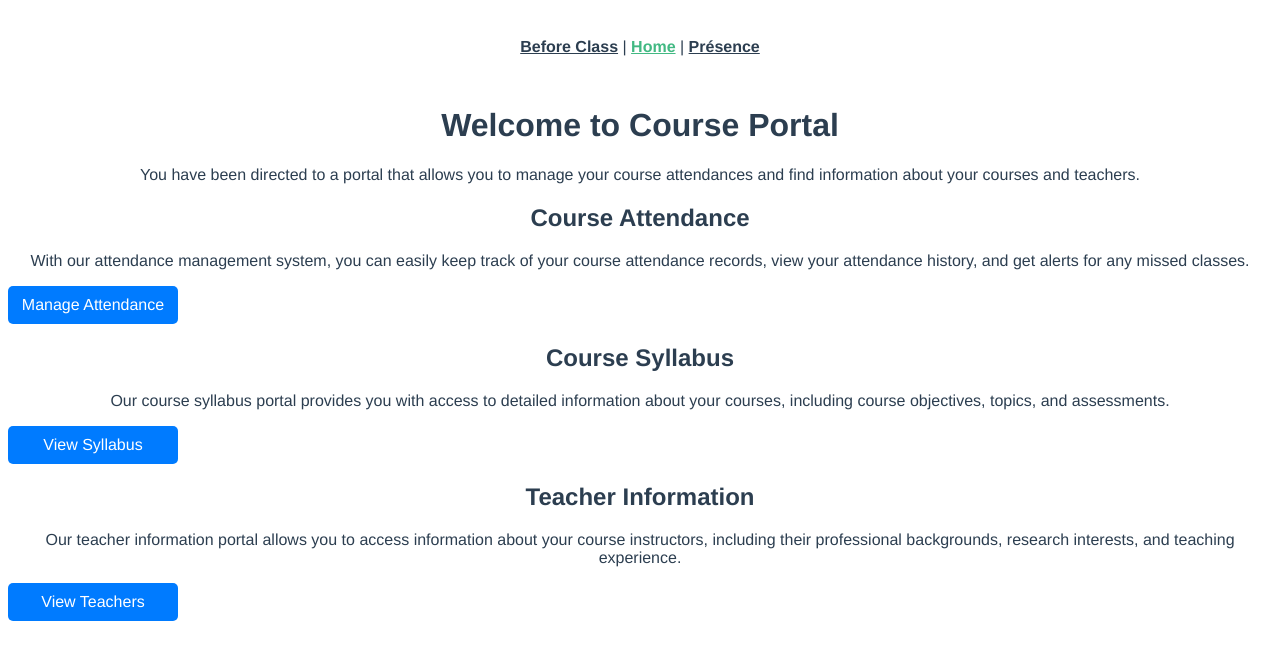
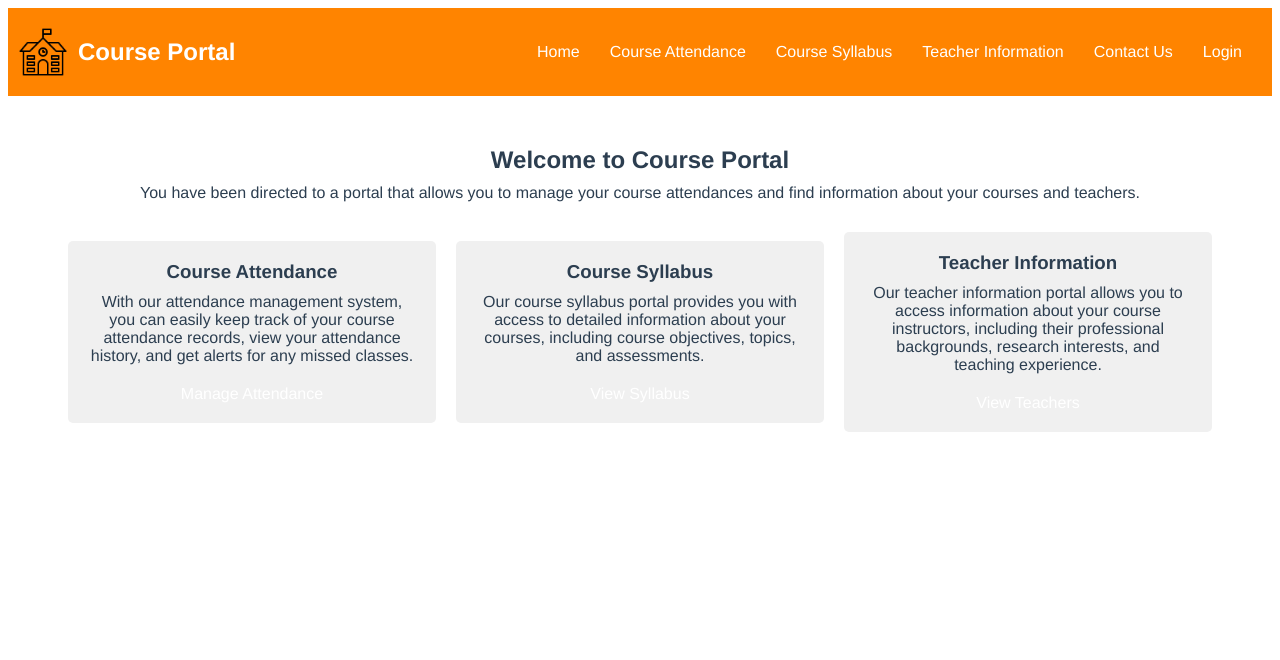
Before and after one commit to aarena18/Emailing, a Vue app: page / in a window 1280 px wide. Shown: the top 660 px of the page. Built offline with nearby package versions, Linux system fonts and the light colour scheme.

Commit message:
:rocket:

```diff
--- a/src/App.vue
+++ b/src/App.vue
@@ -1,8 +1,17 @@
 <template>
   <nav>
-    <router-link to="/before-class">Before Class</router-link> |
-    <router-link to="/">Home</router-link> |
-    <router-link to="/about">Présence</router-link>
+    <div class="logo">
+      <img src="./assets/logoS.png" alt="Logo">
+      <h1>Course Portal</h1>
+    </div>
+    <ul>
+      <li><router-link to="/">Home</router-link></li>
+      <li><router-link to="/about">Course Attendance</router-link></li>
+      <li><router-link to="/before-class">Course Syllabus</router-link></li>
+      <li><router-link to="/teachers">Teacher Information</router-link></li>
+      <li><router-link to="/contact">Contact Us</router-link></li>
+      <li><a href="/profile">Login</a></li>
+    </ul>
   </nav>
   <router-view/>
 </template>
@@ -14,18 +23,47 @@
   -moz-osx-font-smoothing: grayscale;
   text-align: center;
   color: #2c3e50;
+
 }
 
 nav {
-  padding: 30px;
+  background-color: #ff8400;
+  color: #fff;
+  display: flex;
+  justify-content: space-between;
+  align-items: center;
+  padding: 10px;
 }
 
-nav a {
-  font-weight: bold;
-  color: #2c3e50;
+.logo {
+  display: flex;
+  align-items: center;
 }
 
-nav a.router-link-exact-active {
-  color: #42b983;
+.logo img {
+  width: 50px;
+  margin-right: 10px;
+}
+
+ul {
+  list-style: none;
+  margin: 0;
+  padding: 0;
+  display: flex;
+}
+
+li {
+  margin-right: 10px;
+}
+
+a {
+  color: #fff;
+  text-decoration: none;
+  padding: 10px;
+  border-radius: 5px;
+}
+
+a:hover {
+  background-color: #0056b3;
 }
 </style>
--- a/src/views/HomeView.vue
+++ b/src/views/HomeView.vue
@@ -1,26 +1,28 @@
-<template>
-  <div>
-    <h1>Welcome to Course Portal</h1>
-    <p>
-      You have been directed to a portal that allows you to manage your course attendances and find information about your courses and teachers.
-    </p>
-    <h2>Course Attendance</h2>
-    <p>
-      With our attendance management system, you can easily keep track of your course attendance records, view your attendance history, and get alerts for any missed classes.
-    </p>
-    <router-link to="/about" class="button">Manage Attendance</router-link>
-    <h2>Course Syllabus</h2>
-    <p>
-      Our course syllabus portal provides you with access to detailed information about your courses, including course objectives, topics, and assessments.
-    </p>
-    <router-link to="/before-class" class="button">View Syllabus</router-link>
-    <h2>Teacher Information</h2>
-    <p>
-      Our teacher information portal allows you to access information about your course instructors, including their professional backgrounds, research interests, and teaching experience.
-    </p>
-    <router-link to="/before-class" class="button">View Teachers</router-link>
-  </div>
-</template>
+
+  <template>
+    <div class="container">
+      <h2>Welcome to Course Portal</h2>
+      <p>You have been directed to a portal that allows you to manage your course attendances and find information about your courses and teachers.</p>
+      <div class="row">
+        <div class="col">
+          <h3>Course Attendance</h3>
+          <p>With our attendance management system, you can easily keep track of your course attendance records, view your attendance history, and get alerts for any missed classes.</p>
+          <router-link to="/attendance">Manage Attendance</router-link>
+        </div>
+        <div class="col">
+          <h3>Course Syllabus</h3>
+          <p>Our course syllabus portal provides you with access to detailed information about your courses, including course objectives, topics, and assessments.</p>
+          <router-link to="/syllabus">View Syllabus</router-link>
+        </div>
+        <div class="col">
+          <h3>Teacher Information</h3>
+          <p>Our teacher information portal allows you to access information about your course instructors, including their professional backgrounds, research interests, and teaching experience.</p>
+          <router-link to="/teachers">View Teachers</router-link>
+        </div>
+      </div>
+    </div>
+  </template>
+
 
 <script>
 export default {
@@ -29,16 +31,29 @@ export default {
 </script>
 
 <style scoped>
-.button {
-  display: block;
-  margin-top: 10px;
-  padding: 10px;
-  background-color: #007bff;
-  color: #fff;
-  text-decoration: none;
+.container {
+  margin: 50px;
+}
+
+.row {
+  display: flex;
+  justify-content: space-between;
+  align-items: center;
+}
+
+.col {
+  flex: 1;
+  margin: 10px;
+  padding: 20px;
+  background-color: #f0f0f0;
   border-radius: 5px;
-  text-align: center;
-  width: 150px;
-  cursor: pointer;
+}
+
+h2, h3 {
+  margin: 0 0 10px 0;
+}
+
+p {
+  margin: 0 0 20px 0;
 }
 </style>
--- /dev/null
+++ b/src/views/ProfileView.vue
@@ -0,0 +1,106 @@
+<template>
+    <div>
+      <h2>Login</h2>
+      <form @submit.prevent="login">
+        <div>
+          <label>Email:</label>
+          <input type="email" v-model="loginForm.email" required>
+        </div>
+        <div>
+          <label>Password:</label>
+          <input type="password" v-model="loginForm.password" required>
+        </div>
+        <button type="submit">Login</button>
+      </form>
+
+      <h2>Register</h2>
+      <form @submit.prevent="register">
+        <div>
+          <label>Name:</label>
+          <input type="text" v-model="registerForm.name" required>
+        </div>
+        <div>
+          <label>Email:</label>
+          <input type="email" v-model="registerForm.email" required>
+        </div>
+        <div>
+          <label>Password:</label>
+          <input type="password" v-model="registerForm.password" required>
+        </div>
+        <div>
+          <label>Confirm Password:</label>
+          <input type="password" v-model="registerForm.confirmPassword" required>
+        </div>
+        <button type="submit">Register</button>
+      </form>
+    </div>
+  </template>
+
+  <script>
+  export default {
+    name: "LoginForm",
+    data() {
+      return {
+        loginForm: {
+          email: '',
+          password: ''
+        },
+        registerForm: {
+          name: '',
+          email: '',
+          password: '',
+          confirmPassword: ''
+        }
+      }
+    },
+    methods: {
+      login() {
+        // Handle login logic
+        console.log(this.loginForm);
+        this.loginForm.email = '';
+        this.loginForm.password = '';
+      },
+      register() {
+        // Handle registration logic
+        console.log(this.registerForm);
+        this.registerForm.name = '';
+        this.registerForm.email = '';
+        this.registerForm.password = '';
+        this.registerForm.confirmPassword = '';
+      }
+    }
+  }
+  </script>
+
+  <style scoped>
+  form {
+    display: flex;
+    flex-direction: column;
+    margin-bottom: 30px;
+  }
+
+  div {
+    margin-bottom: 10px;
+  }
+
+  label {
+    font-weight: bold;
+    display: block;
+    margin-bottom: 5px;
+  }
+
+  input {
+    padding: 5px;
+    border-radius: 5px;
+    border: 1px solid #ccc;
+  }
+
+  button {
+    padding: 5px 10px;
+    background-color: #007bff;
+    color: #fff;
+    border: none;
+    border-radius: 5px;
+    cursor: pointer;
+  }
+  </style>
```
Also changed, not shown: src/views/BeforeClassView.vue (deleted, +0 -42 lines), src/assets/logoS.png (added).
